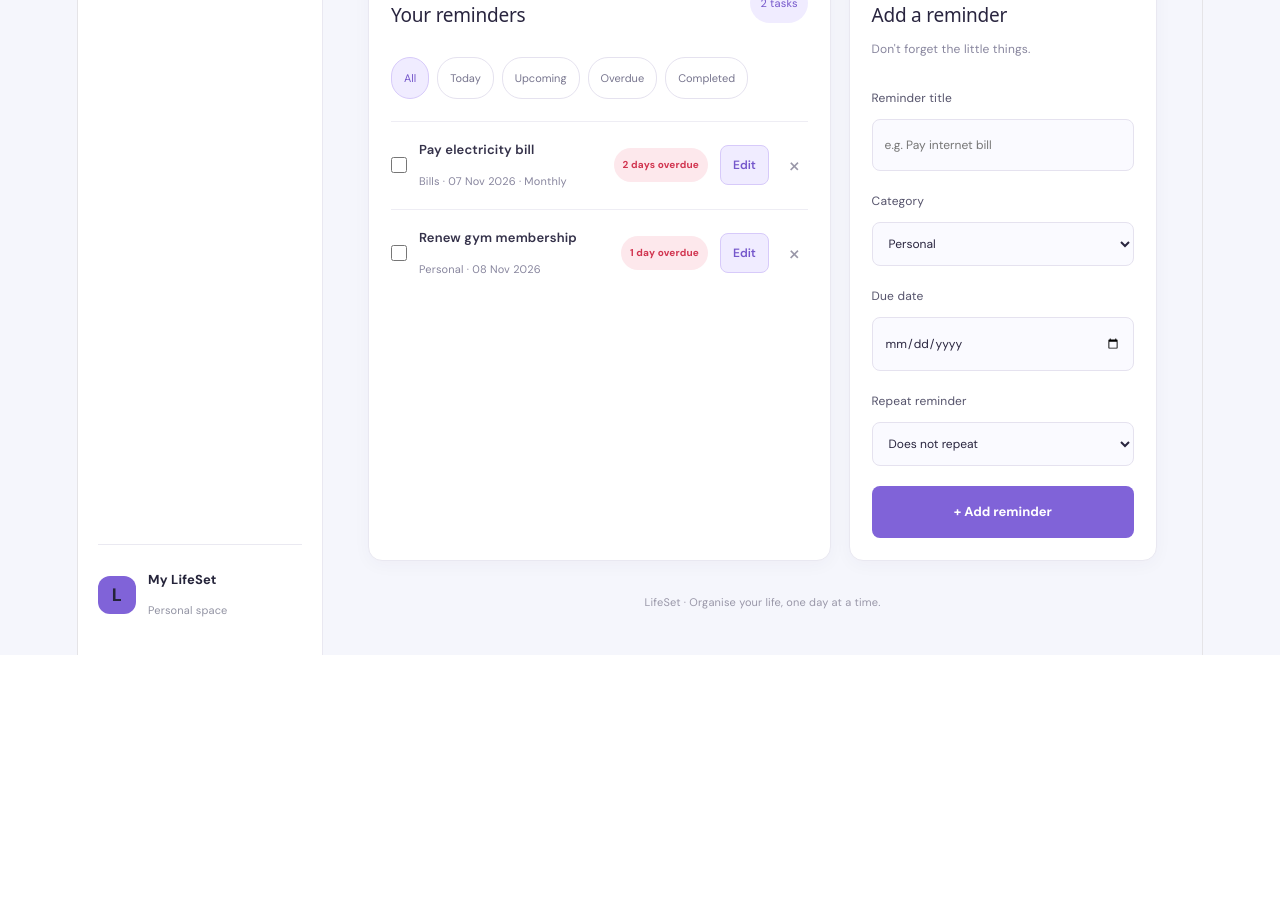
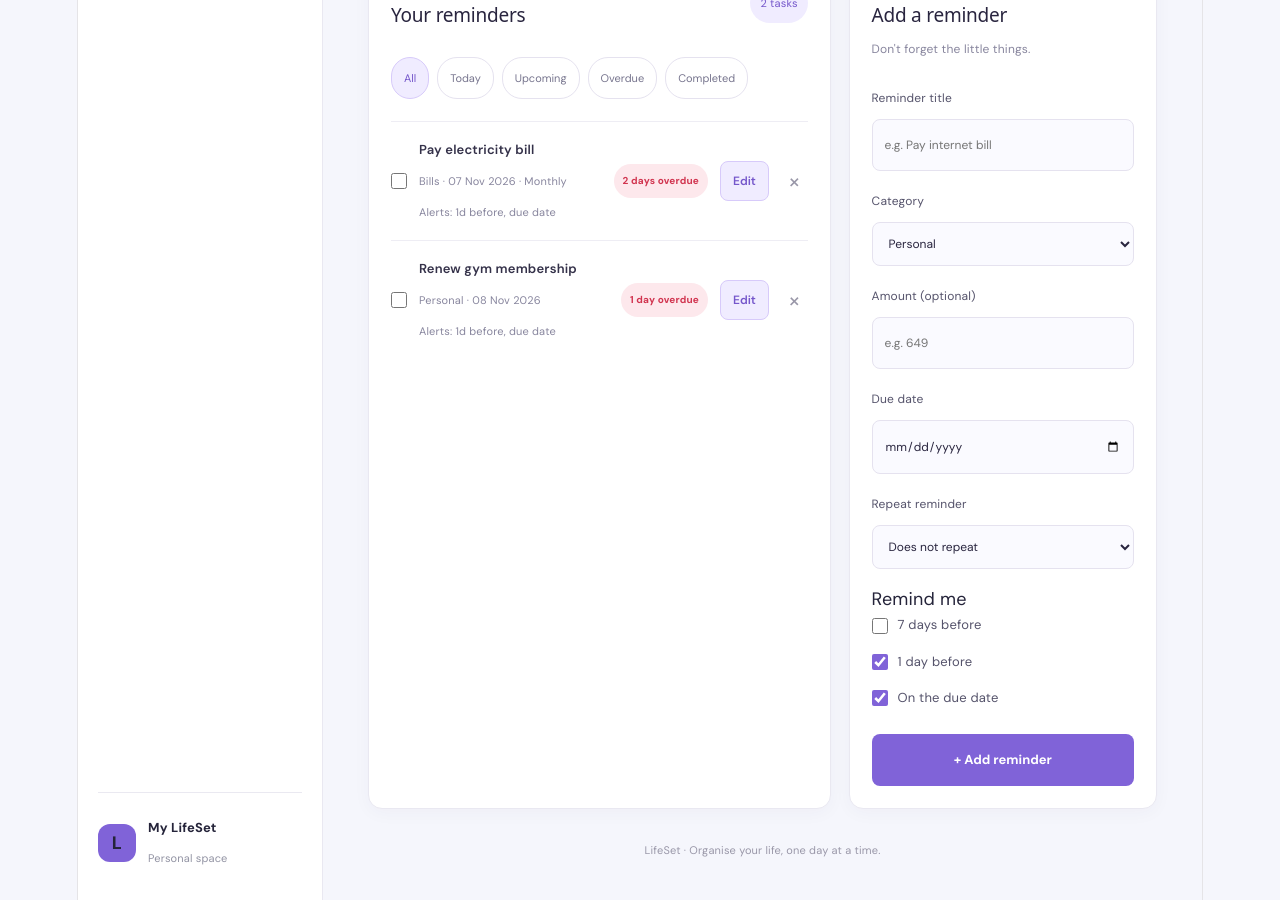
Before and after one commit to krrishshar43-blip/LifeSet, a React (Vite) app: page / in a window 1280 px wide. Shown: the part 580-1480 px from the top of the page. Before the commit the page ends 1235 px from the top, so only its background shows below. Built offline with nearby package versions, Linux system fonts and the light colour scheme.

Commit message:
Add amount field and remind-me options

```diff
--- a/src/App.css
+++ b/src/App.css
@@ -651,3 +651,40 @@ body {
 .cancel-button:hover {
   background: #f5f4fa;
 }
+
+add-panel .field-label {
+  display: block;
+  font-size: 12px;
+  color: #55536b;
+  margin-bottom: 10px;
+}
+
+.remind-group {
+  display: flex;
+  flex-direction: column;
+  gap: 10px;
+  margin-bottom: 20px;
+}
+
+.add-panel .remind-option {
+  display: flex;
+  align-items: center;
+  gap: 10px;
+  font-size: 13px;
+  color: #55536b;
+  margin-bottom: 0;
+  cursor: pointer;
+}
+
+.remind-option input {
+  accent-color: #8063d8;
+  width: 16px;
+  height: 16px;
+}
+
+.amount {
+  font-size: 13px;
+  font-weight: 700;
+  color: #29253f;
+  white-space: nowrap;
+}
--- a/src/App.jsx
+++ b/src/App.jsx
@@ -15,6 +15,13 @@ const CATEGORIES = [
 ];
 
 const FILTERS = ["All", "Today", "Upcoming", "Overdue", "Completed"];
+
+// Days before the due date when the user wants an alert (0 = on the day)
+const REMIND_OPTIONS = [
+  { days: 7, label: "7 days before" },
+  { days: 1, label: "1 day before" },
+  { days: 0, label: "On the due date" },
+];
 
 /* ---------- Date helpers (all use LOCAL time, not UTC) ---------- */
 
@@ -62,6 +69,14 @@ const nextDate = (iso, repeat, anchorDay) => {
   return iso;
 };
 
+const formatAmount = (amount) =>
+  `₹${Number(amount).toLocaleString("en-IN")}`;
+
+const remindLabel = (days) =>
+  days
+    .map((d) => (d === 0 ? "due date" : `${d}d before`))
+    .join(", ");
+
 /* ---------- Component ---------- */
 
 function App() {
@@ -72,9 +87,9 @@ function App() {
       return savedTasks
         ? JSON.parse(savedTasks)
         : [
-            { id: 1, title: "Pay electricity bill", category: "Bills", date: "2026-11-07", done: false, repeat: "Monthly", anchorDay: 7 },
-            { id: 2, title: "Renew gym membership", category: "Personal", date: "2026-11-08", done: false, repeat: "None", anchorDay: 8 },
-            { id: 3, title: "Complete college assignment", category: "Study", date: "2026-11-06", done: true, repeat: "None", anchorDay: 6 },
+            { id: 1, title: "Pay electricity bill", category: "Bills", date: "2026-11-07", done: false, repeat: "Monthly", anchorDay: 7, amount: null, remindBefore: [1, 0] },
+            { id: 2, title: "Renew gym membership", category: "Personal", date: "2026-11-08", done: false, repeat: "None", anchorDay: 8, amount: null, remindBefore: [1, 0] },
+            { id: 3, title: "Complete college assignment", category: "Study", date: "2026-11-06", done: true, repeat: "None", anchorDay: 6, amount: null, remindBefore: [1, 0] },
           ];
     } catch {
       return [];
@@ -85,6 +100,8 @@ function App() {
   const [category, setCategory] = useState("Personal");
   const [date, setDate] = useState("");
   const [repeat, setRepeat] = useState("None");
+  const [amount, setAmount] = useState("");
+  const [remindBefore, setRemindBefore] = useState([1, 0]);
   const [filter, setFilter] = useState("All");
   const [editingId, setEditingId] = useState(null);
 
@@ -99,13 +116,25 @@ function App() {
     setCategory("Personal");
     setDate("");
     setRepeat("None");
+    setAmount("");
+    setRemindBefore([1, 0]);
     setEditingId(null);
+  };
+
+  const toggleRemind = (days) => {
+    setRemindBefore((prev) =>
+      prev.includes(days)
+        ? prev.filter((d) => d !== days)
+        : [...prev, days].sort((a, b) => b - a)
+    );
   };
 
   const addTask = (e) => {
     e.preventDefault();
 
     if (!title.trim() || !date) return;
+
+    const amountValue = amount === "" ? null : Number(amount);
 
     if (editingId !== null) {
       setTasks(
@@ -118,6 +147,8 @@ function App() {
                 date,
                 repeat,
                 anchorDay: Number(date.split("-")[2]),
+                amount: amountValue,
+                remindBefore,
               }
             : task
         )
@@ -132,6 +163,8 @@ function App() {
           date,
           repeat,
           anchorDay: Number(date.split("-")[2]),
+          amount: amountValue,
+          remindBefore,
           done: false,
         },
       ]);
@@ -145,6 +178,8 @@ function App() {
     setCategory(task.category);
     setDate(task.date);
     setRepeat(task.repeat || "None");
+    setAmount(task.amount === null || task.amount === undefined ? "" : String(task.amount));
+    setRemindBefore(task.remindBefore || []);
     setEditingId(task.id);
   };
 
@@ -330,7 +365,14 @@ function App() {
                       {task.category} · {formatDate(task.date)}
                       {task.repeat && task.repeat !== "None" ? ` · ${task.repeat}` : ""}
                     </small>
+                    {task.remindBefore && task.remindBefore.length > 0 && (
+                      <small>Alerts: {remindLabel(task.remindBefore)}</small>
+                    )}
                   </div>
+
+                  {task.amount !== null && task.amount !== undefined && (
+                    <span className="amount">{formatAmount(task.amount)}</span>
+                  )}
 
                   {getBadge(task)}
 
@@ -380,6 +422,18 @@ function App() {
                 ))}
               </select>
 
+              <label htmlFor="amount">Amount (optional)</label>
+              <input
+                id="amount"
+                className="form-input"
+                type="number"
+                min="0"
+                step="0.01"
+                placeholder="e.g. 649"
+                value={amount}
+                onChange={(e) => setAmount(e.target.value)}
+              />
+
               <label htmlFor="date">Due date</label>
               <input
                 id="date"
@@ -404,6 +458,20 @@ function App() {
                 <option value="Yearly">Yearly</option>
               </select>
 
+              <span className="field-label">Remind me</span>
+              <div className="remind-group">
+                {REMIND_OPTIONS.map((option) => (
+                  <label className="remind-option" key={option.days}>
+                    <input
+                      type="checkbox"
+                      checked={remindBefore.includes(option.days)}
+                      onChange={() => toggleRemind(option.days)}
+                    />
+                    {option.label}
+                  </label>
+                ))}
+              </div>
+
               <button className="add-button" type="submit">
                 {editingId !== null ? "Save changes" : "+ Add reminder"}
               </button>
```
